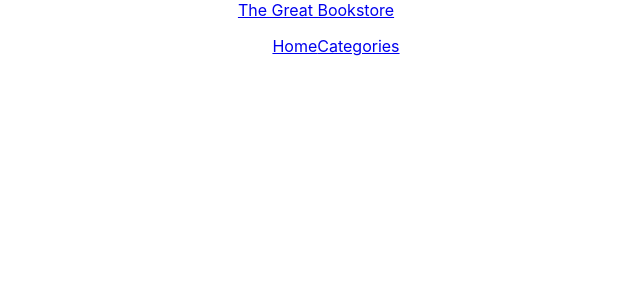
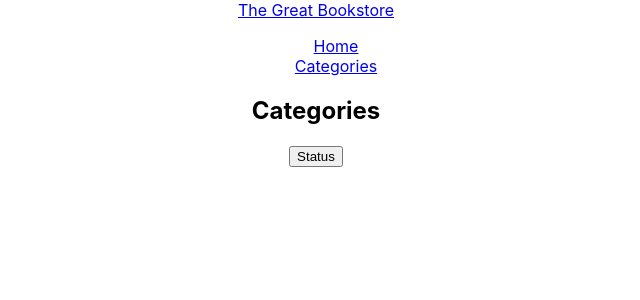
Before and after one commit to kkolade/the-bookstore, a React (Create React App) app: page /categories in a window 1280 px wide. Shown: the top 300 px of the page, without its empty margins (324-964 px from the left). Built offline with nearby package versions, Linux system fonts and the light colour scheme.

Commit message:
update categories link

```diff
--- a/src/App.js
+++ b/src/App.js
@@ -12,13 +12,15 @@ function App() {
           <ul>
             <li>
               <Link to="/">Home</Link>
+            </li>
+            <li>
               <Link to="/categories">Categories</Link>
             </li>
           </ul>
         </nav>
         <Routes>
           <Route path="/" element={<Home />} />
-          <Route path="/calculator" element={<Categories />} />
+          <Route path="/categories" element={<Categories />} />
         </Routes>
       </div>
     </div>
--- a/src/components/Categories.jsx
+++ b/src/components/Categories.jsx
@@ -4,6 +4,7 @@ const Categories = () => {
   return (
     <div>
       <h2>Categories</h2>
+      <button type="submit">Status</button>
     </div>
   );
 };
```
